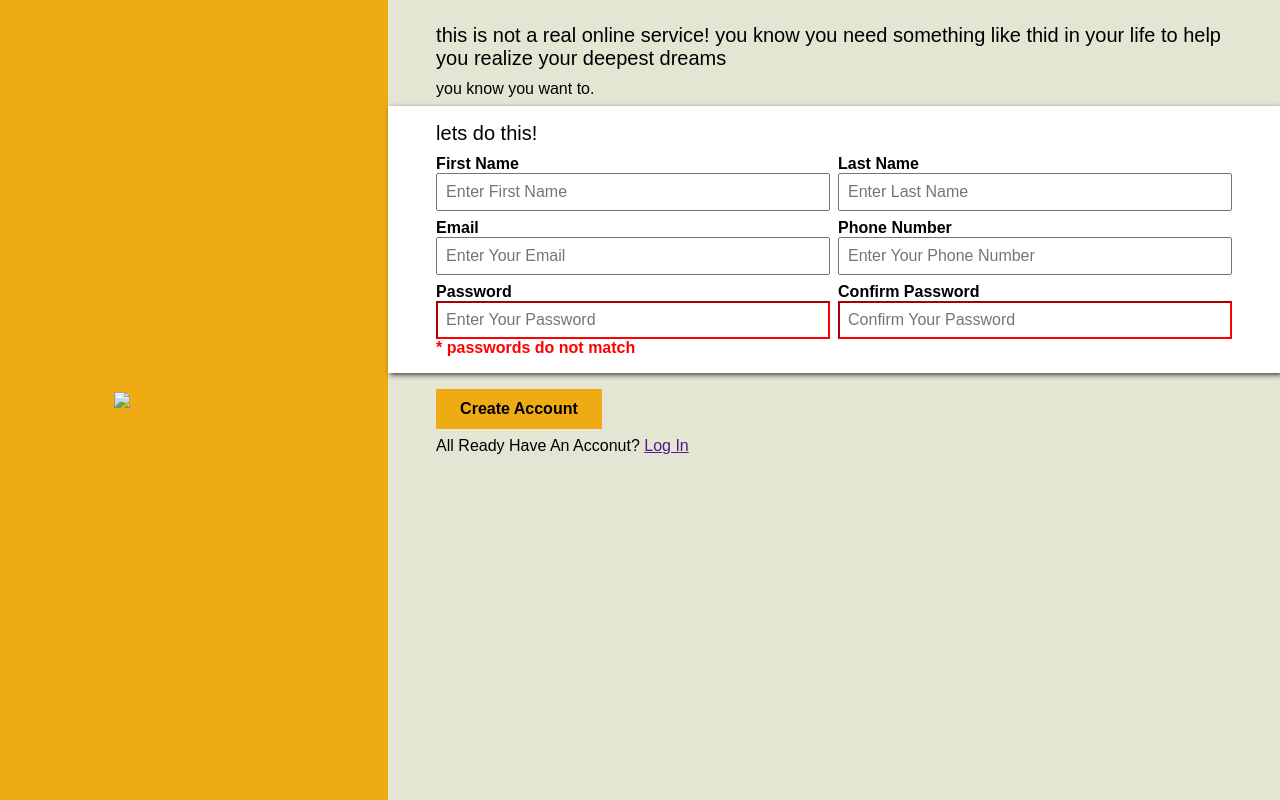
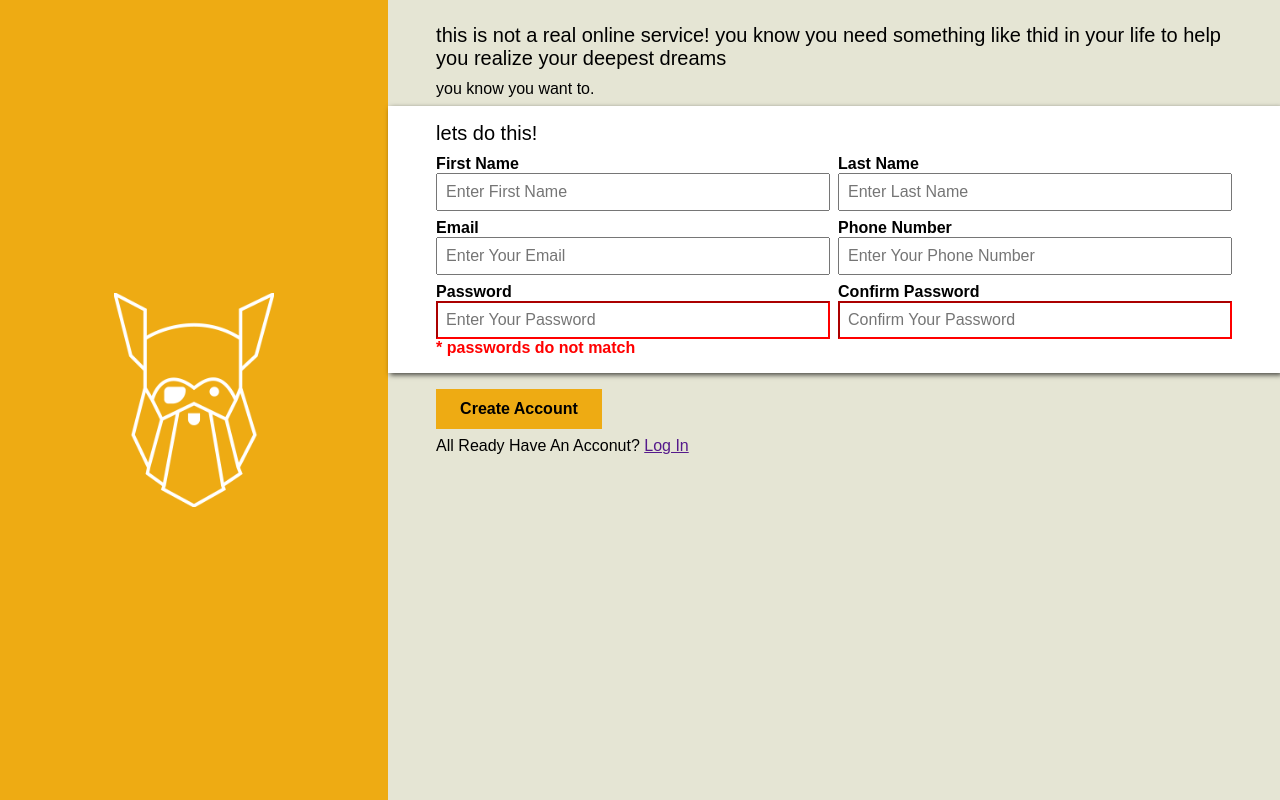
Before and after one commit to emadworks/login-form-, a plain HTML site: page index.html in a window 1280 px wide. Drawn offline with Linux system fonts and the light colour scheme.

Commit message:
Update index.html

```diff
--- a/index.html
+++ b/index.html
@@ -14,7 +14,7 @@
 <body>
 
 <div class="container">
-	<div class="img-col"><img src="odin-lined.png"></div>
+	<div class="img-col"><img src="./imgs/odin-lined.png"></div>
 	<div class="form-col">
 		<header>
 			<h2>this is not a real online service! you know you need something like thid in your life to help you realize your deepest dreams</h2>
```
